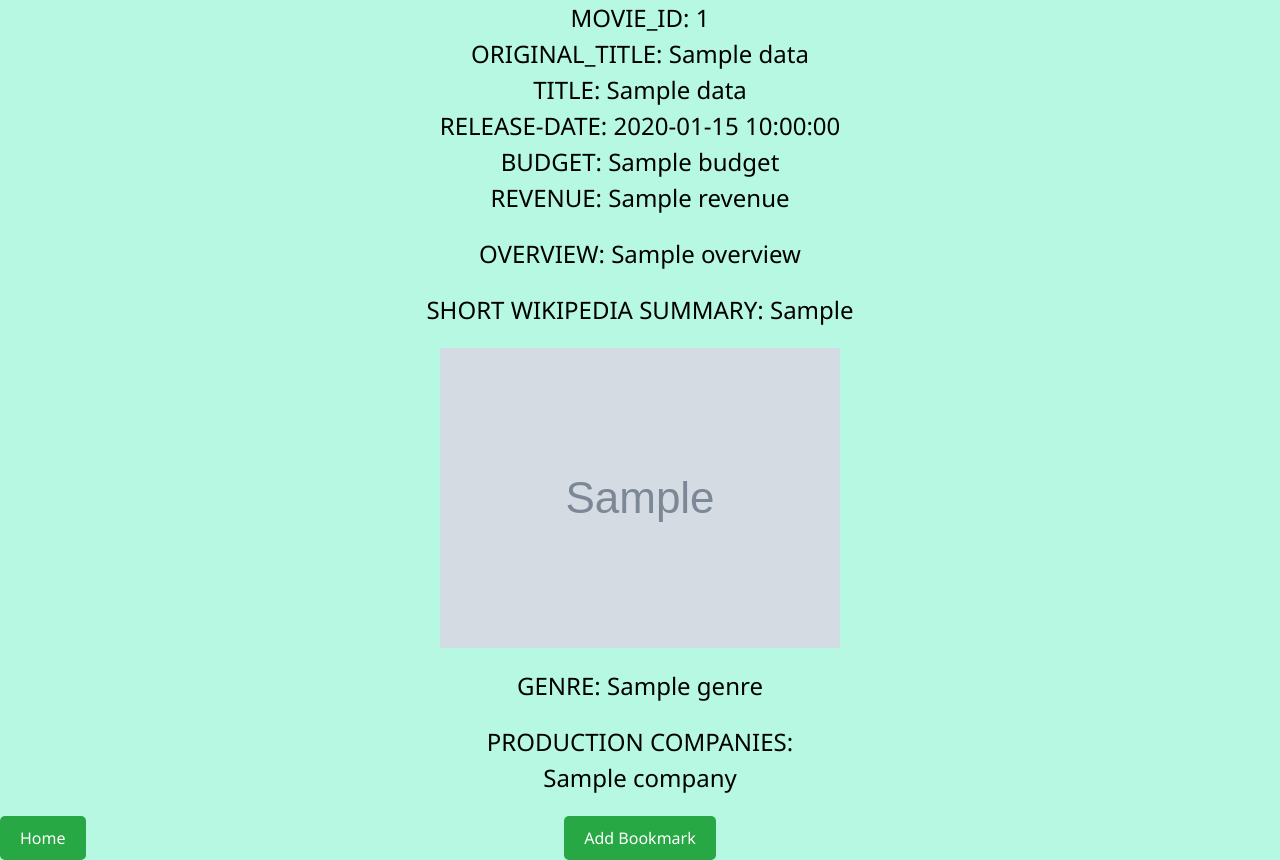
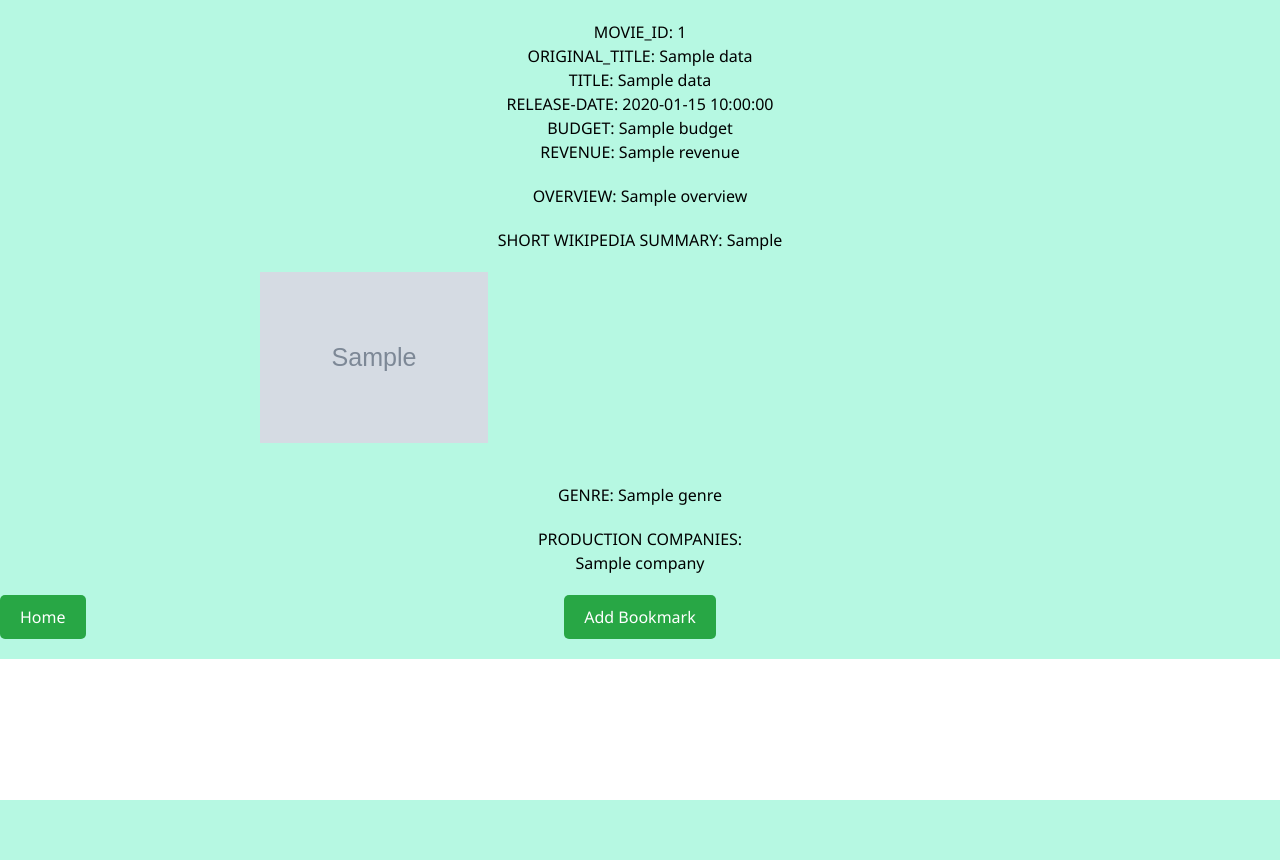
Before and after one commit to mopin01/Project-3-APIs-Search-and-Bookmarking-Application, a Flask app: template templates/movie.html in a window 1280 px wide. After the commit the page ends 800 px from the top, so only its background shows below. Run offline with Flask 2, Linux system fonts and the light colour scheme; the template is opened without the code that fills it: most values are stand-ins (such as "Sample title", 1, 10 or a date in 2020); grey boxes marked "Sample" are stand-in pictures; some libraries are stand-ins or nearby versions.

Commit message:
Added styling back

```diff
--- a/templates/movie.html
+++ b/templates/movie.html
@@ -1,50 +1,50 @@
 {% extends "base.html" %}
 
 {% block content %}
-<p>
-
+    <div class="movie-details">
+        <p class="movie-detail">
             MOVIE_ID: {{ data.id }}<br>
             ORIGINAL_TITLE: {{ data.original_title }}<br>
             TITLE: {{ data.title }} <br>
             RELEASE-DATE: {{ data.release_date }}<br>
             BUDGET: {{ data.budget }}<br>
             REVENUE: {{ data.revenue }}<br>
+        </p>
 
-    <p>
+        <p class="movie-detail">
             OVERVIEW: {{ data.overview }}
         </p>
 
-<p>
+        <p class="movie-detail">
             SHORT WIKIPEDIA SUMMARY: {{ data.plotShort }}
-
         </p>
 
-<p>
+        <div class="movie-images">
             {% for image in data.image_list %}
-    <div>
+            <div class="movie-image">
                 <img src= "{{ image }}"> <br>
             </div>
-    {% endfor%}
-</p>
+            {% endfor %}
+        </div>
 
-<p> GENRE:
+        <p class="movie-detail">
+            GENRE:
             {% for genre in data.genre_list %}
-
             {{ genre }}
             {% endfor %}
         </p>
 
-<p>PRODUCTION COMPANIES:
+        <p class="movie-detail">
+            PRODUCTION COMPANIES:
             <br>
-    {%for company in data.production_companies_list %}
+            {% for company in data.production_companies_list %}
             {{ company }}<br>
             {% endfor %}
         </p>
 
-<button class="btn btn-success left" id="home-button" style="position: absolute; left: 0;"><a href="/">Home</a></button>
+        <button class="btn btn-success left" id="home-button"><a href="/">Home</a></button>
 
-<button class="btn btn-success" id="add-bookmark-button" style="display: block; margin: 0 auto;" onclick="displayBookmarkAddedMessage('{{ data.title }}')">Add Bookmark</button>
-
+        <button class="btn btn-success" id="add-bookmark-button" onclick="displayBookmarkAddedMessage('{{ data.title }}')">Add Bookmark</button>
         <script>
             function displayBookmarkAddedMessage(title) {
                 // Call the /add_bookmark/ route to add the bookmark to the database
@@ -59,5 +59,6 @@
         <div id="bookmark-added-message" style="display: none;">
             Bookmark added!
         </div>
+    </div>
 
 {% endblock %}
```
Lines whose indentation alone changed are shown as unchanged.
